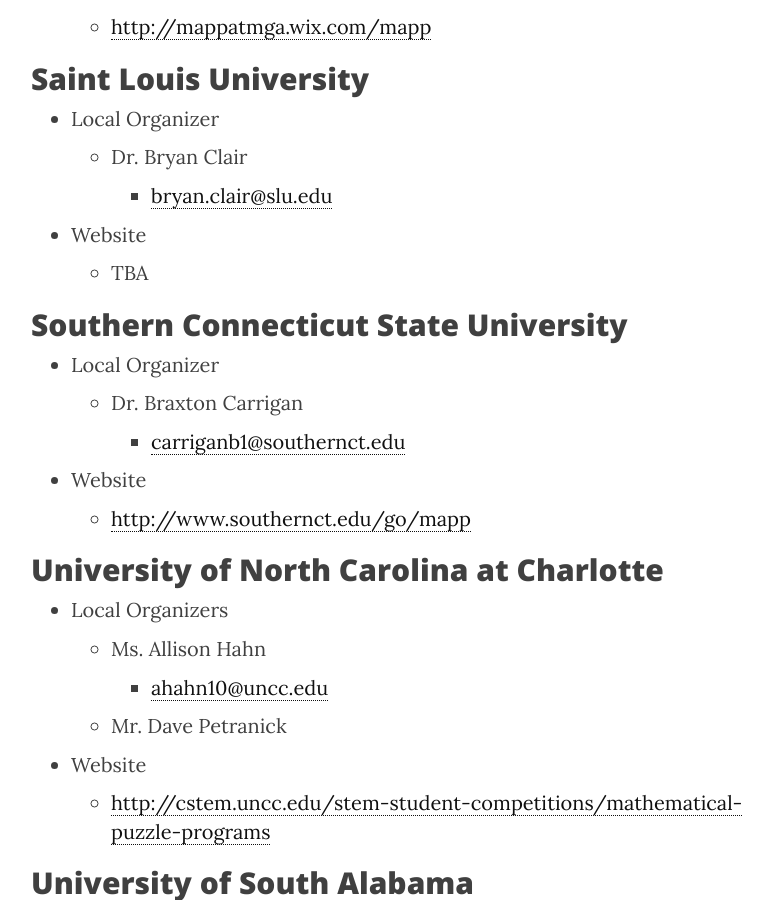
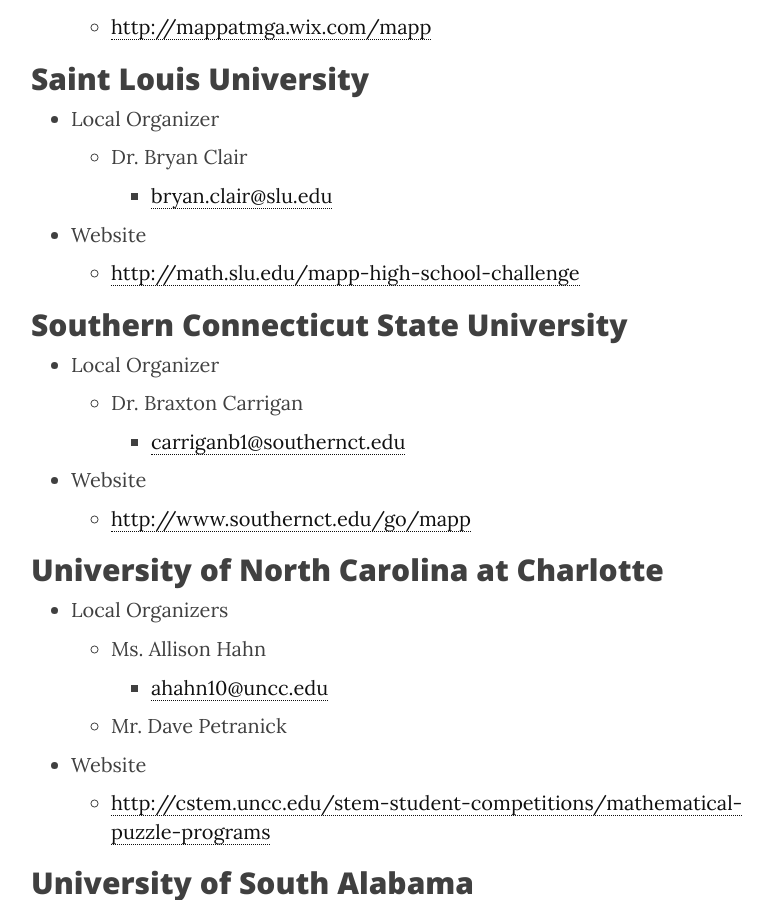
Before and after one commit to MaPPmath/mappmath.github.io, a Jekyll site: the page built from pages/3_campuses.md, in a window 1280 px wide and 900 px high, scrolled down 1237 px. Shown: the whole window, without its empty margins (234-1006 px from the left). Built offline with Jekyll 4.4.1, drawn with Linux system fonts in a browser that asks for light colours; nearby versions of some CDN libraries.

Commit message:
add website

```diff
--- a/pages/3_campuses.md
+++ b/pages/3_campuses.md
@@ -38,7 +38,7 @@
     - Dr. Bryan Clair
       - <bryan.clair@slu.edu>
 - Website
-    - TBA
+    - <http://math.slu.edu/mapp-high-school-challenge>
 
 ## Southern Connecticut State University
 
```
